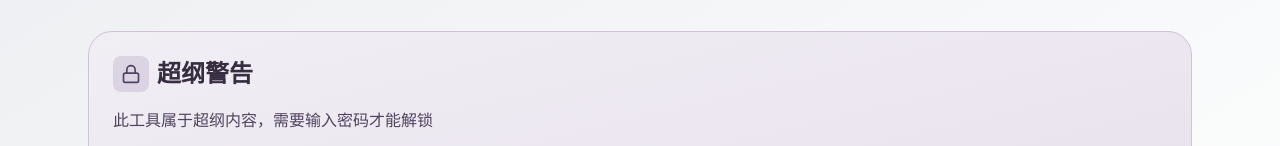
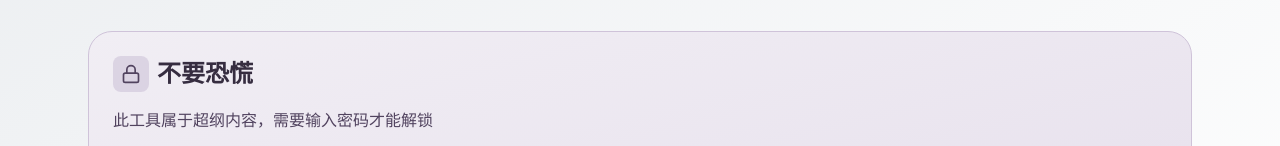
Before and after one commit to InitialXKO/Writing, a Next.js app: page /tools/advanced-tools in a window 1280 px wide. Shown: the part 351-497 px from the top of the page. Built offline with nearby package versions, Linux system fonts and the light colour scheme.

Commit message:
恢复高级工具页面提示语为'高阶提示'，修改密码输入框标题为'不要恐慌'

```diff
--- a/src/components/AdvancedToolsHub.tsx
+++ b/src/components/AdvancedToolsHub.tsx
@@ -258,7 +258,7 @@
                   <Lightbulb className="w-5 h-5 text-morandi-orange-600" />
                 </div>
                 <div>
-                  <p className="text-morandi-orange-800 font-medium">超纲警告</p>
+                  <p className="text-morandi-orange-800 font-medium">高阶提示</p>
                   <p className="text-morandi-orange-700 text-sm">
                     模式让你在约束中游刃有余；思考让你在创造中独一无二。
                     用理解文学的思路理解科学，用分析历史的眼光分析当下。
--- a/src/components/PasswordInput.tsx
+++ b/src/components/PasswordInput.tsx
@@ -46,7 +46,7 @@
         <div className="p-2 bg-morandi-purple-500/20 rounded-lg">
           <Lock className="w-5 h-5 text-morandi-purple-700" />
         </div>
-        超纲警告
+        不要恐慌
       </h2>
       <p className="text-morandi-purple-700 mb-4">
         此工具属于超纲内容，需要输入密码才能解锁
```
